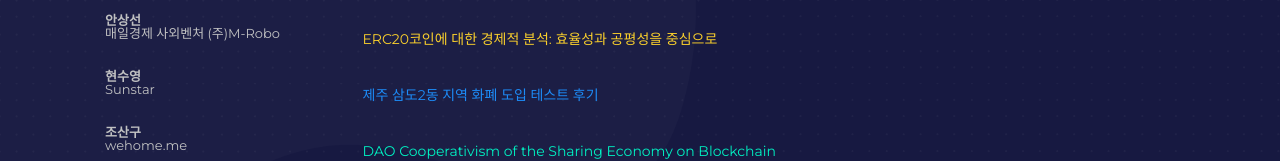
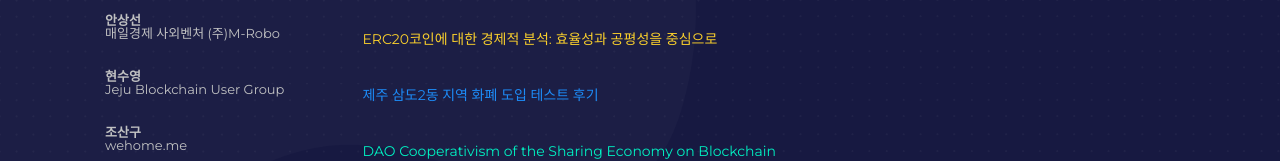
Before and after one commit to ethcon-kr/2019.ethcon.kr, a website: page index.html in a window 1280 px wide. Shown: the part 4598-4759 px from the top of the page. Drawn offline with Linux system fonts and the light colour scheme.

Commit message:
현수영님 소속 변경
Jeju Blockchain User Group  으로 소속 변경

```diff
--- a/index.html
+++ b/index.html
@@ -214,7 +214,7 @@
                           <div class="typography-line">	<span><strong>	이종건	</strong><br/>	Ground X	</span>	<p class="text-danger">	블록체인과 데이터분석: 빅데이터 분석 활용사례	</p></div>
                           <div class="typography-line">	<span><strong>	문영훈	</strong><br/>	논스(nonce)	</span>	<p class="text-muted">	블록체인과 21세기 디지털 자본주의와 민주주의	</p></div>
                           <div class="typography-line">	<span><strong>	안상선	</strong><br/>	매일경제 사외벤처 (주)M-Robo	</span>	<p class="text-primary">	ERC20코인에 대한 경제적 분석: 효율성과 공평성을 중심으로	</p></div>
-                          <div class="typography-line">	<span><strong>	현수영	</strong><br/>	Sunstar	</span>	<p class="text-info">	제주 삼도2동 지역 화폐 도입 테스트 후기	</p></div>
+                          <div class="typography-line">	<span><strong>	현수영	</strong><br/>	Jeju Blockchain User Group 	</span>	<p class="text-info">	제주 삼도2동 지역 화폐 도입 테스트 후기	</p></div>
                           <div class="typography-line">	<span><strong>	조산구	</strong><br/>	wehome.me	</span>	<p class="text-success">	DAO Cooperativism of the Sharing Economy on Blockchain	</p></div>
                           <div class="typography-line">	<span><strong>	Gilles Fedak	</strong><br/>	iExec	</span>	<p class="text-danger">	iExec V3: A Decentralized Marketplace for Trading Datasets	</p></div>
                         </div>
```
